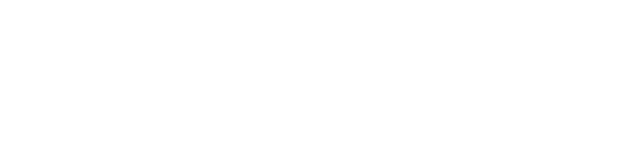
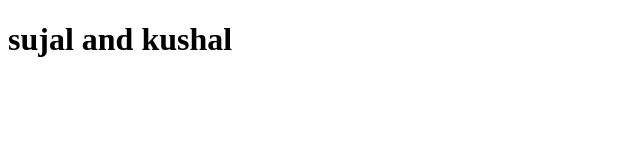
Before and after one commit to kushalsharmaa/tascape, a plain HTML site: page index.html in a window 1280 px wide. Shown: the whole page, without its empty margins (0-640 px from the left). Drawn offline with Linux system fonts and the light colour scheme.

```diff
--- a/index.html
+++ b/index.html
@@ -6,6 +6,6 @@
     <title>Document</title>
 </head>
 <body>
-
+    <h1>sujal and kushal</h1>
 </body>
 </html>
```
